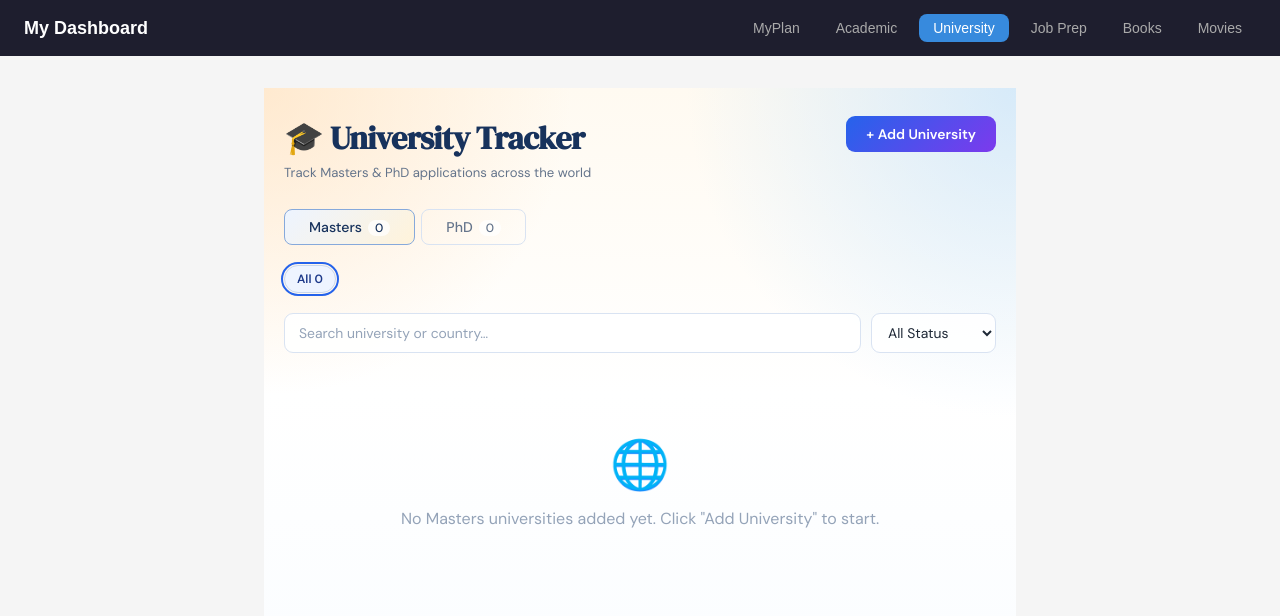
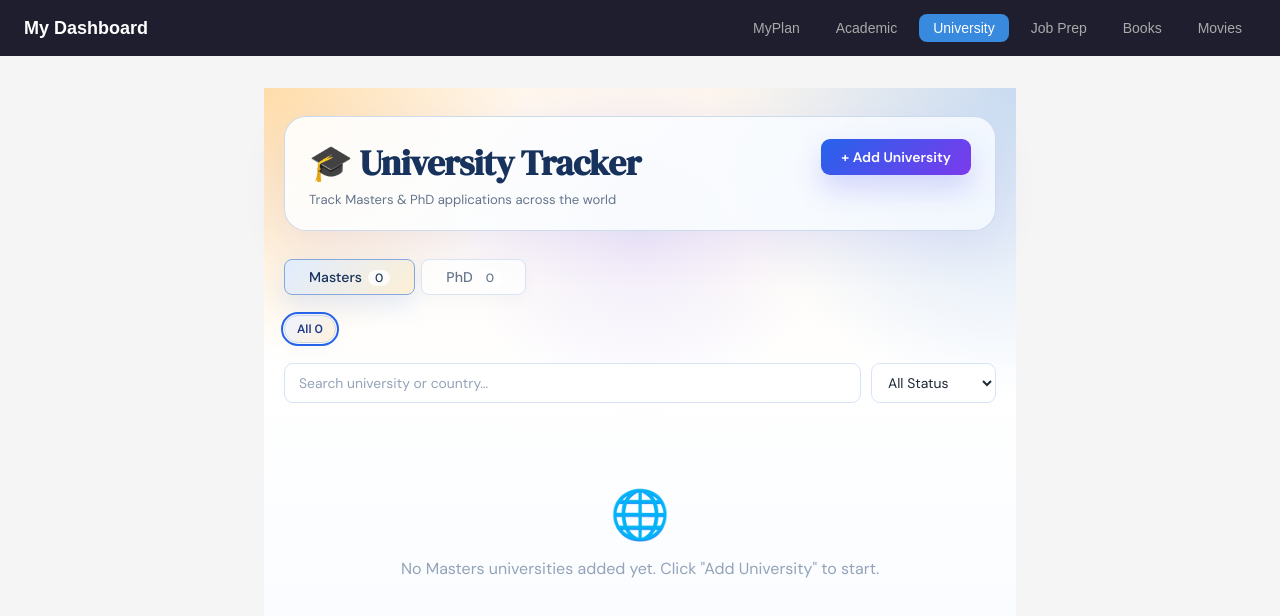
Before and after one commit to SMFAHAD1/my-dashboard, a React (Vite) app: page /university in a window 1280 px wide. Shown: the top 616 px of the page. Built offline with nearby package versions, Linux system fonts and the light colour scheme.

Commit message:
force redeploy

```diff
--- a/src/pages/University.jsx
+++ b/src/pages/University.jsx
@@ -26,12 +26,12 @@ function useLocalStorage(key, initialValue, version = 1) {
 const DEGREE_TYPES = ["Masters", "PhD"];
 const STATUS_OPTIONS = ["Interested", "Researching", "Applied", "Accepted", "Rejected", "Enrolled"];
 const STATUS_COLORS = {
-  Interested:  { bg: "#e0ecff", text: "#1d4ed8" },
-  Researching: { bg: "#fff1cc", text: "#b45309" },
-  Applied:     { bg: "#dff7f4", text: "#0f766e" },
-  Accepted:    { bg: "#dcfce7", text: "#15803d" },
-  Rejected:    { bg: "#ffe0e0", text: "#dc2626" },
-  Enrolled:    { bg: "#efe3ff", text: "#7c3aed" },
+  Interested:  { bg: "linear-gradient(135deg, #dbeafe, #bfdbfe)", text: "#1d4ed8" },
+  Researching: { bg: "linear-gradient(135deg, #fef3c7, #fde68a)", text: "#b45309" },
+  Applied:     { bg: "linear-gradient(135deg, #ccfbf1, #99f6e4)", text: "#0f766e" },
+  Accepted:    { bg: "linear-gradient(135deg, #dcfce7, #86efac)", text: "#15803d" },
+  Rejected:    { bg: "linear-gradient(135deg, #fee2e2, #fca5a5)", text: "#dc2626" },
+  Enrolled:    { bg: "linear-gradient(135deg, #ede9fe, #c4b5fd)", text: "#7c3aed" },
 };
 
 const EMPTY_FORM = {
@@ -169,20 +169,21 @@ export default function University() {
 
     .uni-page {
       --uni-bg: #fffdf8;
-      --uni-surface: rgba(255, 255, 255, 0.92);
-      --uni-surface-soft: #f9fbff;
+      --uni-surface: rgba(255, 255, 255, 0.9);
+      --uni-surface-soft: #fbfdff;
       --uni-surface-strong: #eef4ff;
-      --uni-border: #d9e3f2;
-      --uni-border-strong: #a9bfe3;
+      --uni-border: #d8e4f6;
+      --uni-border-strong: #95b4e6;
       --uni-text: #1f2937;
       --uni-text-soft: #475569;
       --uni-text-muted: #64748b;
       --uni-text-faint: #94a3b8;
       font-family: 'DM Sans', sans-serif;
       background:
-        radial-gradient(circle at top left, rgba(255, 220, 180, 0.55), transparent 28%),
-        radial-gradient(circle at top right, rgba(188, 224, 255, 0.6), transparent 30%),
-        linear-gradient(180deg, #fffaf1 0%, #ffffff 38%, #f7fbff 100%);
+        radial-gradient(circle at 0% 0%, rgba(255, 183, 77, 0.42), transparent 24%),
+        radial-gradient(circle at 100% 0%, rgba(96, 165, 250, 0.34), transparent 28%),
+        radial-gradient(circle at 50% 18%, rgba(196, 181, 253, 0.24), transparent 24%),
+        linear-gradient(180deg, #fff7ed 0%, #ffffff 36%, #f4f9ff 100%);
       min-height: 100vh;
       color: var(--uni-text);
       padding: 28px 20px 60px;
@@ -197,10 +198,15 @@ export default function University() {
       margin-bottom: 28px;
       flex-wrap: wrap;
       gap: 12px;
+      padding: 22px 24px;
+      border-radius: 22px;
+      background: linear-gradient(135deg, rgba(255,255,255,0.88), rgba(244,249,255,0.88));
+      border: 1px solid rgba(201, 215, 236, 0.9);
+      box-shadow: 0 18px 45px rgba(79, 70, 229, 0.08);
     }
     .uni-title {
       font-family: 'DM Serif Display', serif;
-      font-size: 2rem;
+      font-size: 2.2rem;
       color: #17325c;
       margin: 0 0 4px;
       letter-spacing: -0.5px;
@@ -212,23 +218,26 @@ export default function University() {
       display: flex;
       gap: 6px;
       margin-bottom: 20px;
+      margin-top: 18px;
     }
     .uni-tab {
       padding: 8px 24px;
       border-radius: 8px;
       border: 1.5px solid var(--uni-border);
-      background: transparent;
+      background: rgba(255,255,255,0.72);
       color: var(--uni-text-muted);
       font-family: 'DM Sans', sans-serif;
       font-size: 0.88rem;
       font-weight: 500;
       cursor: pointer;
       transition: all 0.2s;
+      box-shadow: 0 4px 14px rgba(148, 163, 184, 0.08);
     }
     .uni-tab.active {
-      background: linear-gradient(135deg, #edf4ff, #fff3da);
+      background: linear-gradient(135deg, #e0ecff, #fdf0d5);
       border-color: #86a9db;
       color: #17325c;
+      box-shadow: 0 10px 24px rgba(59, 130, 246, 0.14);
     }
     .uni-tab-count {
       display: inline-block;
@@ -254,6 +263,7 @@ export default function University() {
       cursor: pointer;
       border: 1.5px solid var(--uni-border);
       transition: all 0.18s;
+      box-shadow: 0 6px 16px rgba(148, 163, 184, 0.08);
     }
     .uni-stat-chip.selected { outline: 2px solid #2563eb; outline-offset: 1px; }
 
@@ -270,7 +280,7 @@ export default function University() {
       padding: 9px 14px;
       border-radius: 9px;
       border: 1.5px solid var(--uni-border);
-      background: var(--uni-surface);
+      background: rgba(255,255,255,0.9);
       color: var(--uni-text);
       font-family: 'DM Sans', sans-serif;
       font-size: 0.87rem;
@@ -284,7 +294,7 @@ export default function University() {
       padding: 9px 12px;
       border-radius: 9px;
       border: 1.5px solid var(--uni-border);
-      background: var(--uni-surface);
+      background: rgba(255,255,255,0.9);
       color: var(--uni-text);
       font-family: 'DM Sans', sans-serif;
       font-size: 0.87rem;
@@ -305,8 +315,10 @@ export default function University() {
       cursor: pointer;
       transition: opacity 0.2s;
       white-space: nowrap;
+      box-shadow: 0 14px 28px rgba(99, 102, 241, 0.24);
     }
     .uni-add-btn:hover { opacity: 0.85; }
+    .uni-add-btn:hover { transform: translateY(-1px); }
 
     /* card */
     .uni-card {
@@ -317,6 +329,7 @@ export default function University() {
       margin-bottom: 12px;
       overflow: hidden;
       transition: border-color 0.2s;
+      box-shadow: 0 14px 34px rgba(148, 163, 184, 0.12);
     }
     .uni-card:hover { border-color: var(--uni-border-strong); box-shadow: 0 14px 32px rgba(59, 130, 246, 0.12); }
 
@@ -326,6 +339,7 @@ export default function University() {
       gap: 12px;
       padding: 14px 18px;
       cursor: pointer;
+      background: linear-gradient(180deg, rgba(255,255,255,0.96), rgba(249,251,255,0.94));
     }
     .uni-rank-badge {
       background: linear-gradient(135deg, #eef4ff, #fff2de);
@@ -390,6 +404,7 @@ export default function University() {
       border-radius: 10px;
       padding: 14px;
       border: 1px solid #edf2fb;
+      box-shadow: inset 0 1px 0 rgba(255,255,255,0.8);
     }
     .uni-detail-section-title {
       font-size: 0.72rem;
@@ -434,6 +449,7 @@ export default function University() {
       color: var(--uni-text-soft);
       line-height: 1.6;
       border-left: 3px solid #7c3aed;
+      box-shadow: 0 10px 24px rgba(124, 58, 237, 0.08);
     }
 
     /* empty state */
@@ -464,7 +480,7 @@ export default function University() {
       width: 100%;
       max-width: 680px;
       padding: 28px;
-      box-shadow: 0 24px 60px rgba(37, 99, 235, 0.18);
+      box-shadow: 0 24px 60px rgba(99, 102, 241, 0.2);
     }
     .uni-modal-title {
       font-family: 'DM Serif Display', serif;
@@ -682,7 +698,7 @@ export default function University() {
         <div className="uni-stats">
           <span
             className={`uni-stat-chip ${filterStatus === "All" ? "selected" : ""}`}
-            style={{ background: "#eef4ff", color: "#1e3a8a", borderColor: "#c8d7ee" }}
+            style={{ background: "linear-gradient(135deg, #eef4ff, #fff1dc)", color: "#1e3a8a", borderColor: "#c8d7ee" }}
             onClick={() => setFilterStatus("All")}
           >All {(grouped[activeTab] || []).length}</span>
           {STATUS_OPTIONS.map((s) => stats[s] > 0 && (
```
